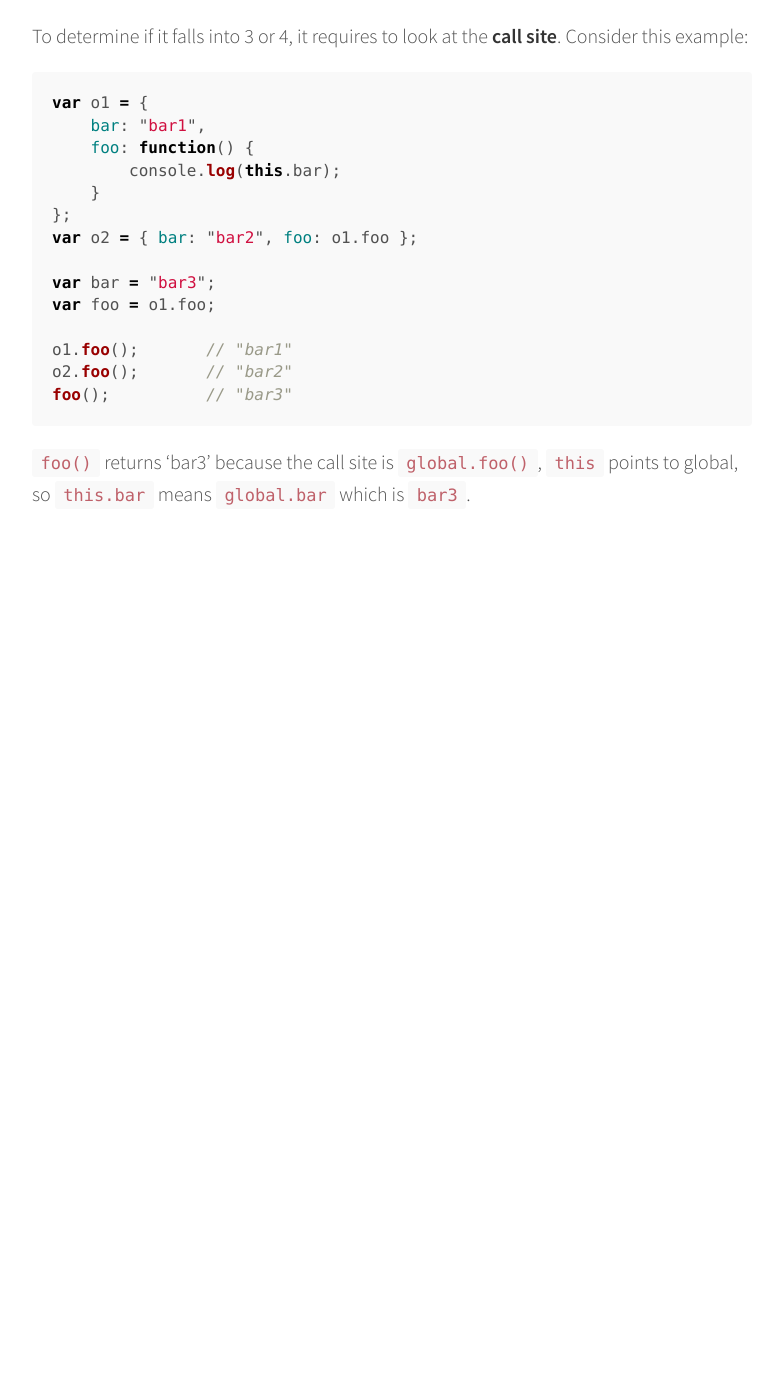
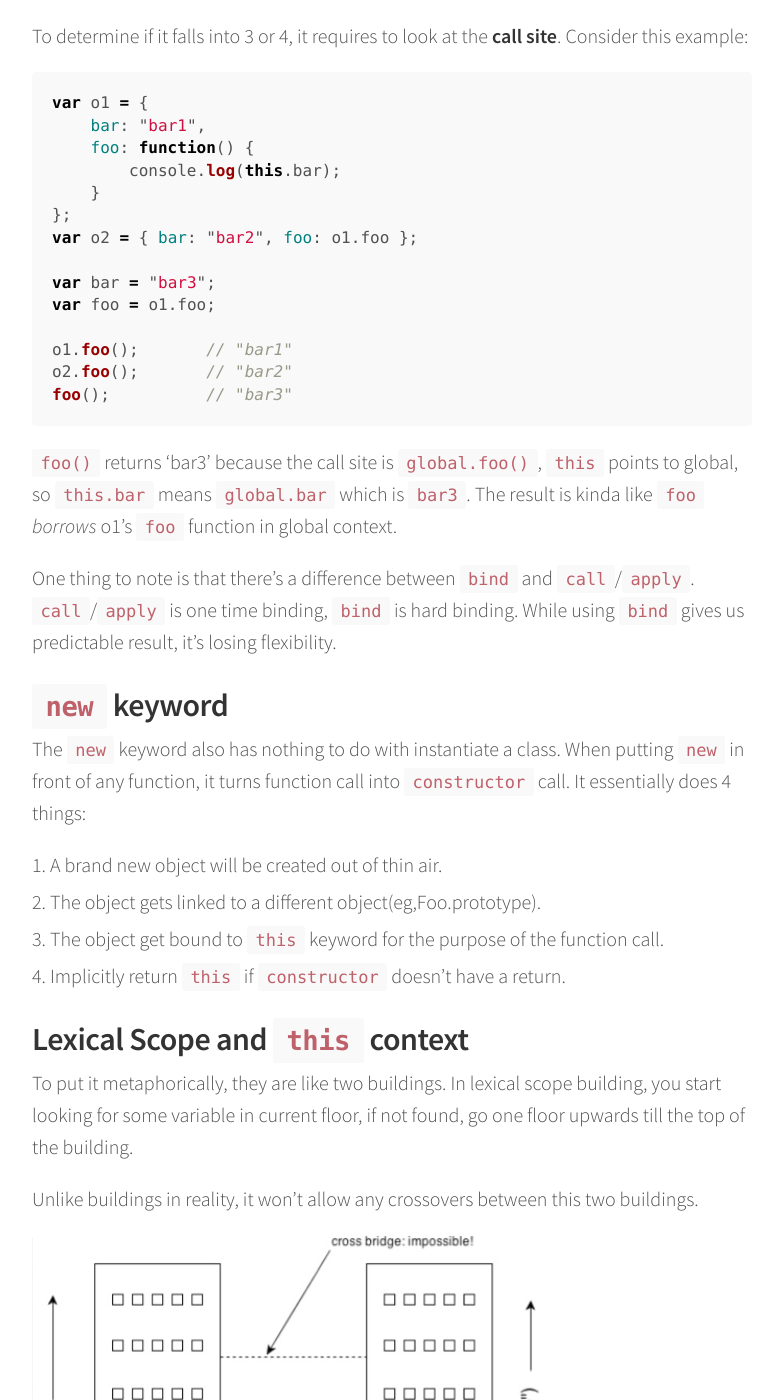
Before and after one commit to github-libra/github-libra.github.io, a Jekyll site: the page built from _posts/2016-04-28-advanced-javascript-scope.md, in a window 1280 px wide and 1400 px high, scrolled down 5829 px. Shown: the whole window, without its empty margins (248-1026 px from the left). Built offline with Jekyll 4.4.1, drawn with Linux system fonts in a browser that asks for light colours; before the commit the page ends 6459 px from its top, so only the background shows below that; some of the changed text lies outside the part shown.

Commit message:
advanced javascript scope done

````diff
--- a/_posts/2016-04-28-advanced-javascript-scope.md
+++ b/_posts/2016-04-28-advanced-javascript-scope.md
@@ -7,7 +7,7 @@ tags: JavaScript
 > notes from on-line course: [Advanced JavasSript](https://app.pluralsight.com/library/courses/advanced-javascript/table-of-contents) by [*Kyle Simpson*](http://blog.getify.com/)
 
 
-# Where to look for things
+# Scope: where to look for things
 
 JavaScript has **function scope** only.
 
@@ -164,7 +164,7 @@ Q: What's the difference between *undeclared* and *undefined*?
 A: undefined is variable that is declared but not assigned value.
 
 
-## hoisting
+## Hoisting
 
 ```javascript
 a; //undefined
@@ -220,7 +220,7 @@ d = function() {
 }
 ```
 
-## this keyword
+## `this` keyword
 
 Every function, while executing, has a reference to its current executing context called `this`. For Lexical scope vs dynamic scope, JavaScript's dynamic scope is `this`.
 
@@ -250,4 +250,25 @@ o1.foo();       // "bar1"
 o2.foo();       // "bar2"
 foo();          // "bar3"
 ```
-`foo()` returns 'bar3' because the call site is `global.foo()`, `this` points to global, so `this.bar` means `global.bar` which is `bar3`.
+
+`foo()` returns 'bar3' because the call site is `global.foo()`, `this` points to global, so `this.bar` means `global.bar` which is `bar3`. The result is kinda like `foo` *borrows* o1's `foo` function in global context.
+
+One thing to note is that there's a difference between `bind` and `call`/`apply`. `call`/`apply` is one time binding, `bind` is hard binding. While using `bind` gives us predictable result, it's losing flexibility.
+
+
+## `new` keyword
+
+The `new` keyword also has nothing to do with instantiate a class. When putting `new` in front of any function, it turns function call into `constructor` call. It essentially does 4 things:
+
+1. A brand new object will be created out of thin air.
+2. The object gets linked to a different object(eg,Foo.prototype).
+3. The object get bound to `this` keyword for the purpose of the function call.
+4. Implicitly return `this` if `constructor` doesn't have a return.
+
+## Lexical Scope and `this` context
+
+To put it metaphorically, they are like two buildings. In lexical scope building, you start looking for some variable in current floor, if not found, go one floor upwards till the top of the building.
+
+Unlike buildings in reality, it won't allow any crossovers between this two buildings.
+
+![scope and this metaphor](/images/scope-metaphor.png)
````
Also changed, not shown: images/scope-metaphor.png (added).
